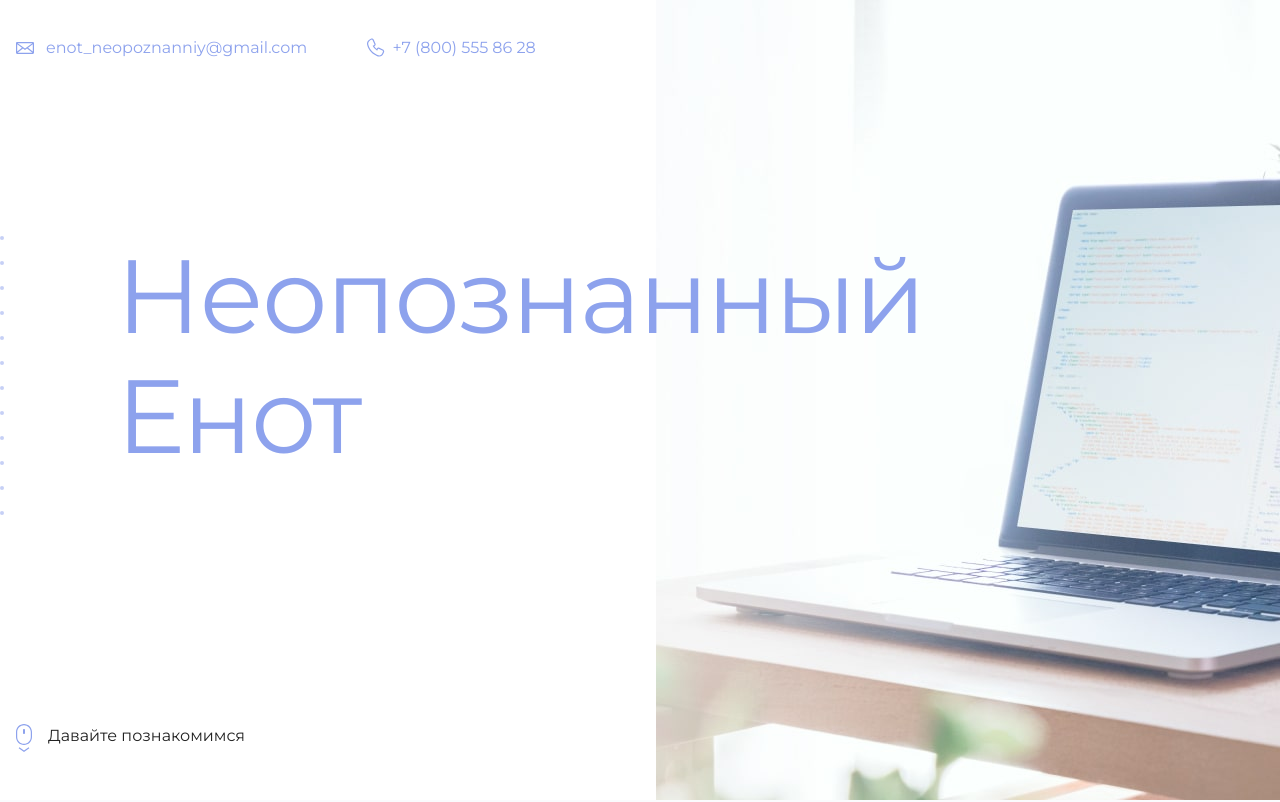
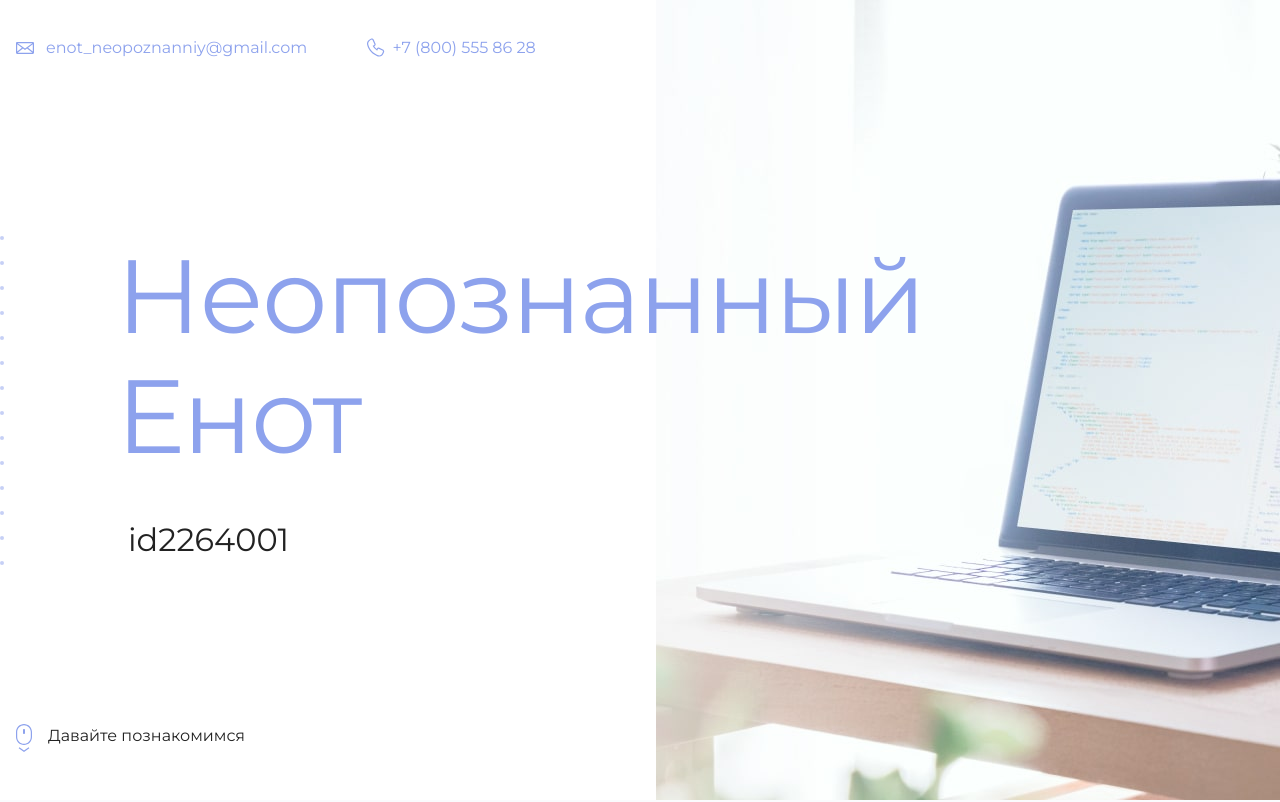
Before and after one commit to MitrofAndrei/my-site, a plain HTML site: page index.html in a window 1280 px wide. Shown: the top 802 px of the page. Drawn offline with Linux system fonts and the light colour scheme.

Commit message:
Добавляем id

```diff
--- a/index.html
+++ b/index.html
@@ -19,7 +19,7 @@
       <section class="hero-image">
         <div class="container">
           <h1 class="heading">Неопознанный Енот</h1>
-          <p><!-- Тут ваш id на сайте Академии --></p>
+          <p>id2264001</p>
         </div>
       </section>
 
```
